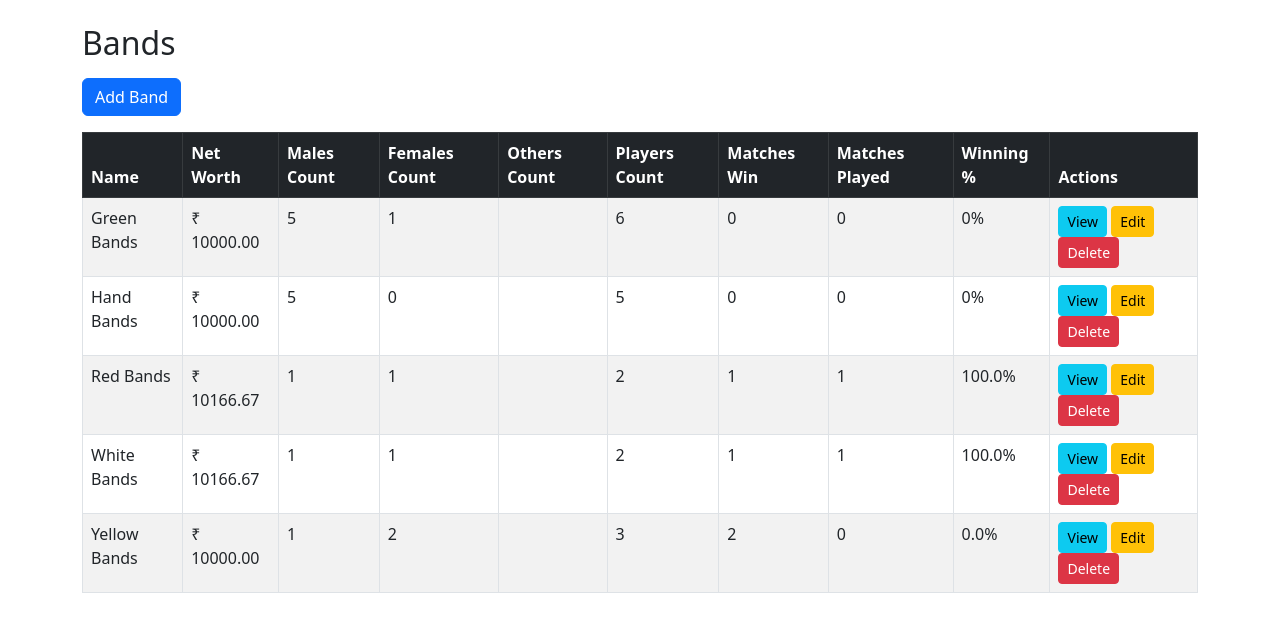
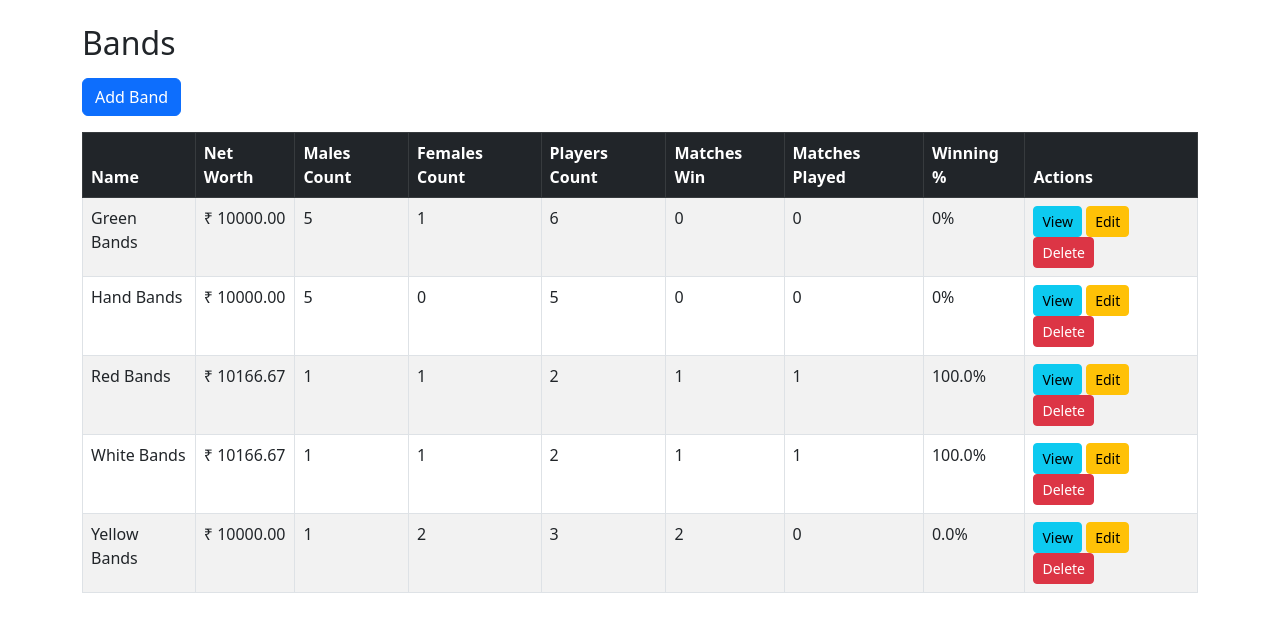
Before and after one commit to bhadrinath95/wrestling, a Django app: page /academy/bands/ in a window 1280 px wide. Shown: the part 56-688 px from the top of the page. Run offline with Django 5.2, Linux system fonts and the light colour scheme; a user stored in the database is signed in; data comes from the database, SQL or seed files in the repository.

Commit message:
third commit

```diff
--- a/templates/academy/bands/band_list.html
+++ b/templates/academy/bands/band_list.html
@@ -11,7 +11,6 @@
       <th>Net Worth</th>
       <th>Males Count</th>
       <th>Females Count</th>
-      <th>Others Count</th>
       <th>Players Count</th>
       <th>Matches Win</th>
       <th>Matches Played</th>
@@ -26,7 +25,6 @@
       <td>₹ {{ band.networth|floatformat:2 }}</td>
       <td>{{ band.men_count }}</td>
       <td>{{ band.women_count }}</td>
-      <td>{{ band.others_count }}</td>
       <td>{{ band.player_count }}</td>
       <td>{{ band.matchesplayed }}</td>
       <td>{{ band.wins }}</td>
```
